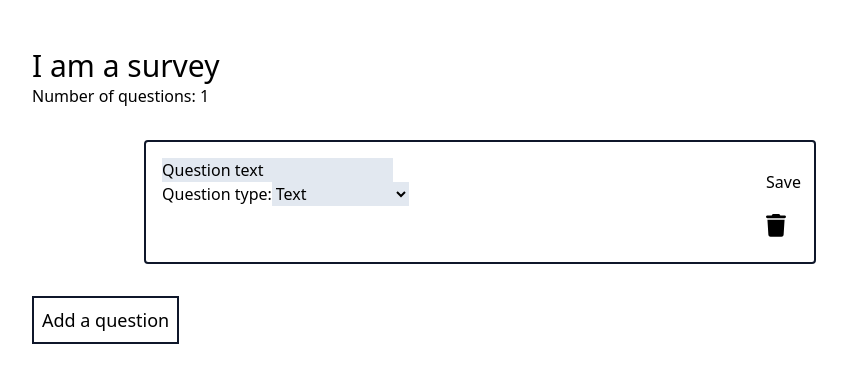
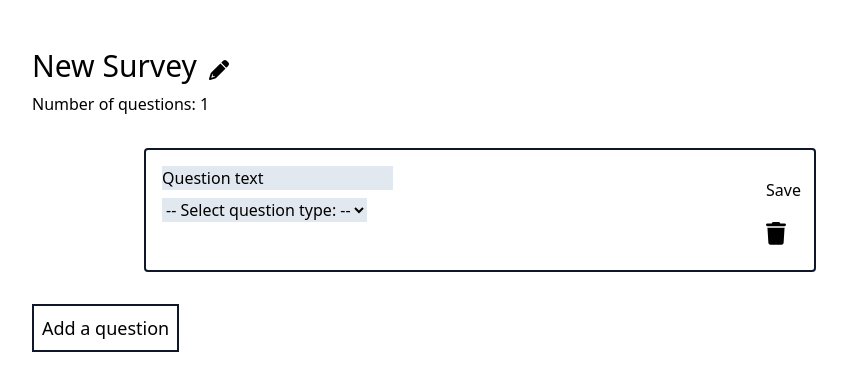
Before and after one commit to amyyf/simple-survey-creator, a React (Create React App) app: page / in a window 1280 px wide. Both pictures are taken after a click on the button "Add a question". Shown: the top 390 px of the page, without its empty margins (160-1007 px from the left). Built offline with nearby package versions, Linux system fonts and the light colour scheme.

Commit message:
Split out icons, add delete for qs, add edit for title, flesh out questions

```diff
--- /dev/null
+++ b/src/Components/Icons/Pencil.jsx
@@ -0,0 +1,6 @@
+export const Pencil = () => (
+	<svg xmlns="http://www.w3.org/2000/svg" viewBox="0 0 512 512">
+		{/* <!--! Font Awesome Pro 6.2.0 by @fontawesome - https://fontawesome.com License - https://fontawesome.com/license (Commercial License) Copyright 2022 Fonticons, Inc. --> */}
+		<path d="M421.7 220.3l-11.3 11.3-22.6 22.6-205 205c-6.6 6.6-14.8 11.5-23.8 14.1L30.8 511c-8.4 2.5-17.5 .2-23.7-6.1S-1.5 489.7 1 481.2L38.7 353.1c2.6-9 7.5-17.2 14.1-23.8l205-205 22.6-22.6 11.3-11.3 33.9 33.9 62.1 62.1 33.9 33.9zM96 353.9l-9.3 9.3c-.9 .9-1.6 2.1-2 3.4l-25.3 86 86-25.3c1.3-.4 2.5-1.1 3.4-2l9.3-9.3H112c-8.8 0-16-7.2-16-16V353.9zM453.3 19.3l39.4 39.4c25 25 25 65.5 0 90.5l-14.5 14.5-22.6 22.6-11.3 11.3-33.9-33.9-62.1-62.1L314.3 67.7l11.3-11.3 22.6-22.6 14.5-14.5c25-25 65.5-25 90.5 0z" />
+	</svg>
+);
--- /dev/null
+++ b/src/Components/Icons/Trash.jsx
@@ -0,0 +1,6 @@
+export const Trash = () => (
+	<svg xmlns="http://www.w3.org/2000/svg" viewBox="0 0 448 512">
+		{/* <!--! Font Awesome Pro 6.2.0 by @fontawesome - https://fontawesome.com License - https://fontawesome.com/license (Commercial License) Copyright 2022 Fonticons, Inc. --> */}
+		<path d="M135.2 17.7L128 32H32C14.3 32 0 46.3 0 64S14.3 96 32 96H416c17.7 0 32-14.3 32-32s-14.3-32-32-32H320l-7.2-14.3C307.4 6.8 296.3 0 284.2 0H163.8c-12.1 0-23.2 6.8-28.6 17.7zM416 128H32L53.2 467c1.6 25.3 22.6 45 47.9 45H346.9c25.3 0 46.3-19.7 47.9-45L416 128z" />
+	</svg>
+);
--- a/src/Components/Question.jsx
+++ b/src/Components/Question.jsx
@@ -1,14 +1,25 @@
 import { useState } from "react";
+import { Pencil } from "./Icons/Pencil";
+import { Trash } from "./Icons/Trash";
 
 const toggleEditing = (setIsEditing) => {
 	console.log("CRUD database operations would be performed here");
 	setIsEditing((prevState) => !prevState);
 };
 
-export const Question = ({ content, dragHandleProps, isDragging }) => {
+export const Question = ({ deleteQuestion, dragHandleProps, isDragging }) => {
 	const [isEditing, setIsEditing] = useState(true);
 	const [type, setType] = useState();
 	const [text, setText] = useState("Question text");
+	const [booleanAnswerText, setBooleanAnswerText] = useState([
+		"Option 1 Text",
+		"Option 2 Text",
+	]);
+	const [multipleChoiceAnswers, setMultipleChoiceAnswers] = useState([
+		"Option 1 text",
+	]);
+	const [multipleChoiceAllowMultiple, setMultipleChoiceAllowMultiple] =
+		useState(false);
 
 	return (
 		<section
@@ -17,37 +28,155 @@ export const Question = ({ content, dragHandleProps, isDragging }) => {
 				isDragging && "bg-slate-300"
 			}`}
 		>
-			{/* TODO: form validation? */}
 			<div className="flex-grow">
 				{isEditing ? (
-					<form>
+					<form
+						onSubmit={() => console.log("CRUD operations performed here.")}
+						className="space-y-2"
+					>
 						<input
 							type="text"
 							className={`block ${isEditing && "bg-slate-200"}`}
 							value={text}
 							onChange={(e) => setText(e.target.value)}
+							required
 						/>
-						<label className="block">
-							Question type:
 						<select
 							value={type}
 							onChange={(e) => setType(e.target.value)}
-								className={isEditing && "bg-slate-200"}
+							className={`block ${isEditing && "bg-slate-200"}`}
+							required
 						>
+							{/* make util to convert from type to pretty print */}
+							<option value="">-- Select question type: --</option>
 							<option value="text">Text</option>
 							<option value="number">Number</option>
-								<option value="boolean">True/False</option>
+							<option value="boolean">Boolean</option>
 							<option value="multiple-choice">Multiple Choice</option>
 						</select>
+						{/* set message on hover about why inputs are disabled */}
+						{type === "text" && (
+							<input type="text" placeholder="text answer" disabled />
+						)}
+						{type === "number" && (
+							<input type="number" placeholder="0" disabled />
+						)}
+						{type === "boolean" && (
+							<>
+								<input
+									type="text"
+									value={booleanAnswerText[0]}
+									onChange={(e) =>
+										setBooleanAnswerText((prevState) => {
+											const newState = [...prevState];
+											newState.splice(0, 1, e.target.value);
+											return newState;
+										})
+									}
+								/>
+								<input
+									type="text"
+									value={booleanAnswerText[1]}
+									onChange={(e) =>
+										setBooleanAnswerText((prevState) => {
+											const newState = [...prevState];
+											newState.splice(1, 1, e.target.value);
+											return newState;
+										})
+									}
+								/>
+							</>
+						)}
+						{type === "multiple-choice" && (
+							<>
+								<input
+									type="checkbox"
+									name="select-opt"
+									checked={multipleChoiceAllowMultiple}
+									onChange={(e) =>
+										setMultipleChoiceAllowMultiple(e.target.checked)
+									}
+								/>
+								<label htmlFor="select-opt">
+									Allow selecting multiple answers
 								</label>
+								{multipleChoiceAnswers.map((option, i) => (
+									<>
+										<input
+											key={`multiple-choice-${i}`}
+											type="text"
+											value={option}
+											required
+											onChange={(e) => {
+												setMultipleChoiceAnswers((prevState) => {
+													const newState = [...prevState];
+													newState.splice(i, 1, e.target.value);
+													return newState;
+												});
+											}}
+										/>
+										<button
+											onClick={(e) => {
+												e.preventDefault();
+												setMultipleChoiceAnswers((prevState) => {
+													const newState = [...prevState];
+													newState.splice(i, 1);
+													return newState;
+												});
+											}}
+										>
+											-
+										</button>
+									</>
+								))}
+								<button
+									onClick={(e) => {
+										e.preventDefault();
+										setMultipleChoiceAnswers((prevState) => [
+											...prevState,
+											`Option ${prevState.length + 1} text`,
+										]);
+									}}
+								>
+									+
+								</button>
+							</>
+						)}
 					</form>
 				) : (
 					<>
 						<p>{text}</p>
 						<p>{type}</p>
+						{type === "boolean" && (
+							<>
+								<input type="radio" name="bool-1" disabled />
+								<label htmlFor="bool-1">{booleanAnswerText[0]}</label>
+								<input type="radio" name="bool-2" disabled />
+								<label htmlFor="bool-2">{booleanAnswerText[1]}</label>
 							</>
 						)}
-				{/* TODO: show answers and editable answer text */}
+						{type === "multiple-choice" && (
+							<>
+								<p>
+									{multipleChoiceAllowMultiple
+										? "Multiple options may be selected."
+										: "Only one option may be selected."}
+								</p>
+								{multipleChoiceAnswers.map((option, i) => (
+									<>
+										<input
+											type={multipleChoiceAllowMultiple ? "checkbox" : "radio"}
+											key={`option-${i}`}
+											name={`option-${i}`}
+											disabled
+										/>
+										<label htmlFor={`option-${i}`}>{option}</label>
+									</>
+								))}
+							</>
+						)}
+					</>
+				)}
 			</div>
 
 			<div className="flex flex-col">
@@ -55,21 +184,10 @@ export const Question = ({ content, dragHandleProps, isDragging }) => {
 					onClick={() => toggleEditing(setIsEditing)}
 					className="h-11 w-11 p-3"
 				>
-					{isEditing ? (
-						<p>Save</p>
-					) : (
-						<svg xmlns="http://www.w3.org/2000/svg" viewBox="0 0 512 512">
-							{/* <!--! Font Awesome Pro 6.2.0 by @fontawesome - https://fontawesome.com License - https://fontawesome.com/license (Commercial License) Copyright 2022 Fonticons, Inc. --> */}
-							<path d="M421.7 220.3l-11.3 11.3-22.6 22.6-205 205c-6.6 6.6-14.8 11.5-23.8 14.1L30.8 511c-8.4 2.5-17.5 .2-23.7-6.1S-1.5 489.7 1 481.2L38.7 353.1c2.6-9 7.5-17.2 14.1-23.8l205-205 22.6-22.6 11.3-11.3 33.9 33.9 62.1 62.1 33.9 33.9zM96 353.9l-9.3 9.3c-.9 .9-1.6 2.1-2 3.4l-25.3 86 86-25.3c1.3-.4 2.5-1.1 3.4-2l9.3-9.3H112c-8.8 0-16-7.2-16-16V353.9zM453.3 19.3l39.4 39.4c25 25 25 65.5 0 90.5l-14.5 14.5-22.6 22.6-11.3 11.3-33.9-33.9-62.1-62.1L314.3 67.7l11.3-11.3 22.6-22.6 14.5-14.5c25-25 65.5-25 90.5 0z" />
-						</svg>
-					)}
+					{isEditing ? <p>Save</p> : <Pencil />}
 				</button>
-				{/* todo: pass in onDelete handler to set state */}
-				<button className="h-11 w-11 p-3">
-					<svg xmlns="http://www.w3.org/2000/svg" viewBox="0 0 448 512">
-						{/* <!--! Font Awesome Pro 6.2.0 by @fontawesome - https://fontawesome.com License - https://fontawesome.com/license (Commercial License) Copyright 2022 Fonticons, Inc. --> */}
-						<path d="M135.2 17.7L128 32H32C14.3 32 0 46.3 0 64S14.3 96 32 96H416c17.7 0 32-14.3 32-32s-14.3-32-32-32H320l-7.2-14.3C307.4 6.8 296.3 0 284.2 0H163.8c-12.1 0-23.2 6.8-28.6 17.7zM416 128H32L53.2 467c1.6 25.3 22.6 45 47.9 45H346.9c25.3 0 46.3-19.7 47.9-45L416 128z" />
-					</svg>
+				<button className="h-11 w-11 p-3" onClick={deleteQuestion}>
+					<Trash />
 				</button>
 			</div>
 		</section>
--- a/src/Components/Survey.jsx
+++ b/src/Components/Survey.jsx
@@ -1,11 +1,20 @@
 import { useState } from "react";
 import { DragDropContext, Droppable, Draggable } from "react-beautiful-dnd";
-
+import { Pencil } from "./Icons/Pencil";
 import { Question } from "./Question";
 
 const addQuestion = (setQuestions) => {
 	const id = Math.random() * 100; // TODO: safer way to generate ids?
 	return setQuestions((prevState) => [...prevState, id.toFixed(2).toString()]);
+};
+
+const deleteQuestion = (question, setQuestions) => {
+	return setQuestions((prevState) => {
+		const deleteIndex = prevState.findIndex((q) => q === question);
+		const newState = [...prevState];
+		newState.splice(deleteIndex, 1);
+		return newState;
+	});
 };
 
 const reorderQuestions = (result, setQuestions) => {
@@ -15,26 +24,58 @@ const reorderQuestions = (result, setQuestions) => {
 	const oldPosition = result.source.index;
 	const newPosition = result.destination.index;
 
-	// TODO: checks against current state before reordering?
 	return setQuestions((prevState) => {
-		prevState.splice(oldPosition, 1); // remove repositioned Q from original index
-		prevState.splice(newPosition, 0, questionId); // add repositioned Q at new index
-		return prevState;
+		const newState = [...prevState];
+		newState.splice(oldPosition, 1); // remove repositioned Q from original index
+		newState.splice(newPosition, 0, questionId); // add repositioned Q at new index
+		return newState;
 	});
 };
 
 export const Survey = () => {
+	const [surveyTitle, setSurveyTitle] = useState("New Survey");
+	const [isEditingTitle, setIsEditingTitle] = useState(false);
 	// for a production, full-stack application, would get the questions from a database
-	const [questions, setQuestions] = useState([]);
+	const [questionIds, setQuestions] = useState([]);
 
 	return (
 		<DragDropContext
 			onDragEnd={(result) => reorderQuestions(result, setQuestions)}
 		>
 			<main className="my-12 mx-8 lg:mx-auto max-w-4xl">
-				<h1 className="text-3xl">I am a survey</h1>{" "}
-				{/* TODO: make title editable */}
-				{questions.length > 0 && <p>Number of questions: {questions.length}</p>}
+				<div className="flex">
+					<h1 className="text-3xl">
+						{isEditingTitle ? (
+							<form
+								onSubmit={(e) => {
+									e.preventDefault();
+									setSurveyTitle(surveyTitle);
+									setIsEditingTitle(false);
+								}}
+							>
+								<input
+									type="text"
+									autoFocus
+									className="border-solid border-2 border-slate-900"
+									value={surveyTitle}
+									onChange={(e) => setSurveyTitle(e.target.value)}
+									required
+								/>
+							</form>
+						) : (
+							<p>{surveyTitle}</p>
+						)}
+					</h1>
+					<button
+						onClick={() => setIsEditingTitle(!isEditingTitle)}
+						className="h-11 w-11 p-3"
+					>
+						{isEditingTitle ? "Save" : <Pencil />}
+					</button>
+				</div>
+				{questionIds.length > 0 && (
+					<p>Number of questions: {questionIds.length}</p>
+				)}
 				<Droppable droppableId="questions-container">
 					{(provided, snapshot) => (
 						<ul
@@ -42,12 +83,14 @@ export const Survey = () => {
 							{...provided.droppableProps}
 							className="max-w-2xl mx-auto py-8 space-y-4"
 						>
-							{questions.map((question, i) => (
+							{questionIds.map((question, i) => (
 								<Draggable key={question} draggableId={question} index={i}>
 									{(provided, snapshot) => (
 										<li ref={provided.innerRef} {...provided.draggableProps}>
 											<Question
-												content={question}
+												deleteQuestion={() =>
+													deleteQuestion(question, setQuestions)
+												}
 												dragHandleProps={provided.dragHandleProps}
 												isDragging={snapshot.isDragging}
 											/>
```
Also changed, not shown: 1 other file (tests, documents, lock files or other folders). Lines whose indentation alone changed are shown as unchanged.
